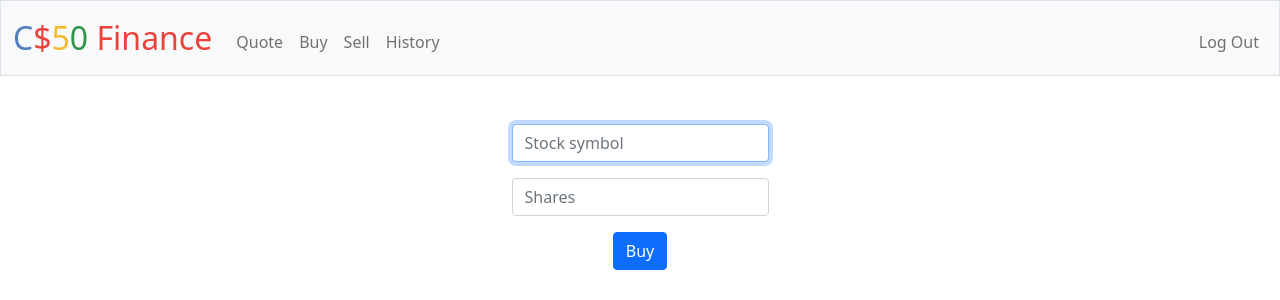
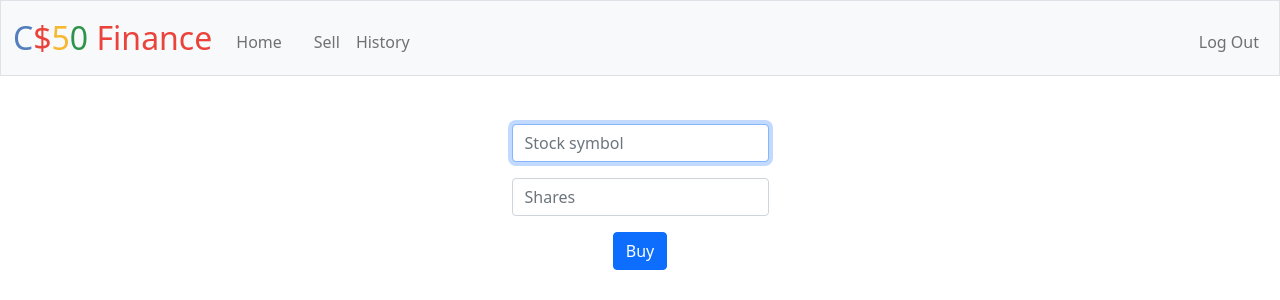
Before and after one commit to Nandinis1024/CS50-Weekly-Assignments, a Flask app: page /buy in a window 1280 px wide. Shown: the top 300 px of the page. Run offline with Flask 2, Linux system fonts and the light colour scheme; a user stored in the database is signed in; some libraries are stand-ins or nearby versions.

Commit message:
Wed, Feb 22, 2023, 5:05 PM +05:30

```diff
--- a/finance/templates/layout.html
+++ b/finance/templates/layout.html
@@ -31,8 +31,8 @@
                 <div class="collapse navbar-collapse" id="navbar">
                     {% if session["user_id"] %}
                         <ul class="navbar-nav me-auto mt-2">
-                            <li class="nav-item"><a class="nav-link" href="/quote">Quote</a></li>
-                            <li class="nav-item"><a class="nav-link" href="/buy">Buy</a></li>
+                            <li class="nav-item"><a class="nav-link" href="/quote">Home</a></li>
+                            <li class="nav-item"><a class="nav-link" href="/buy"></a></li>
                             <li class="nav-item"><a class="nav-link" href="/sell">Sell</a></li>
                             <li class="nav-item"><a class="nav-link" href="/history">History</a></li>
                         </ul>
```
